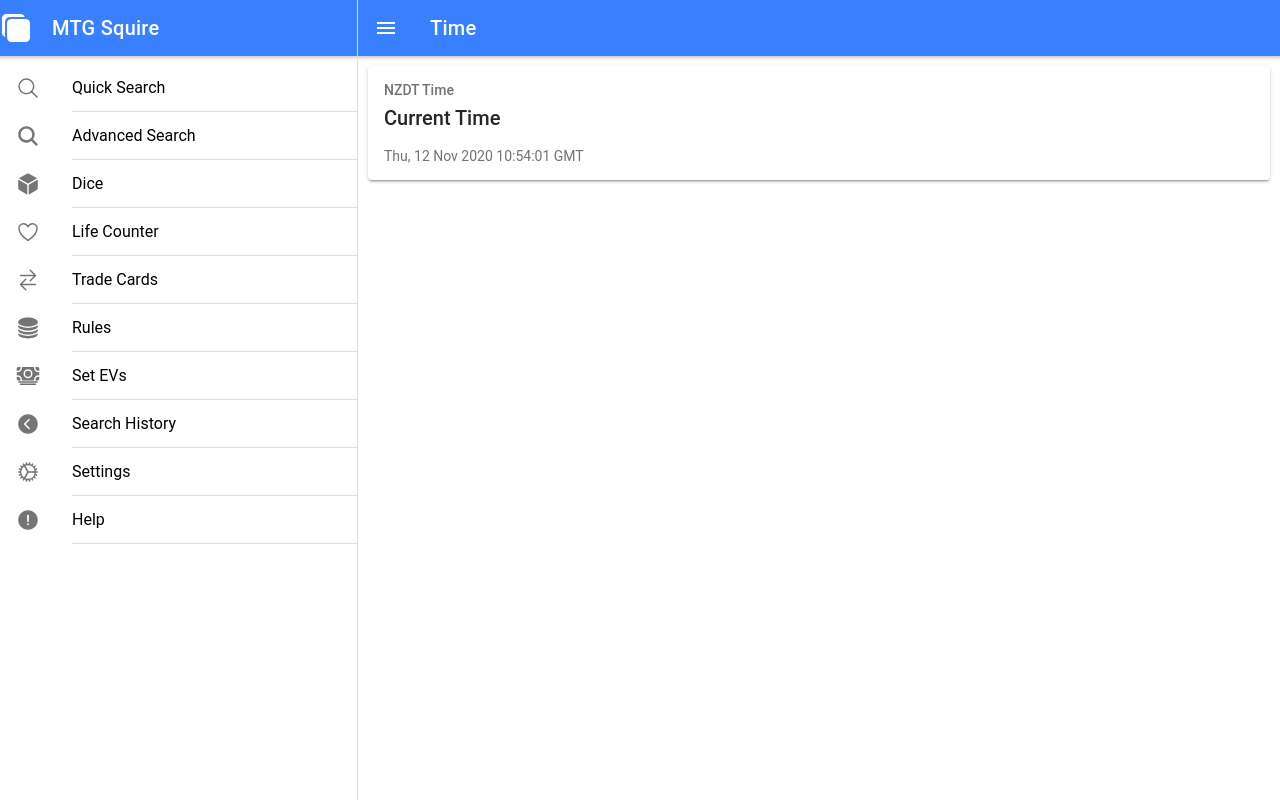
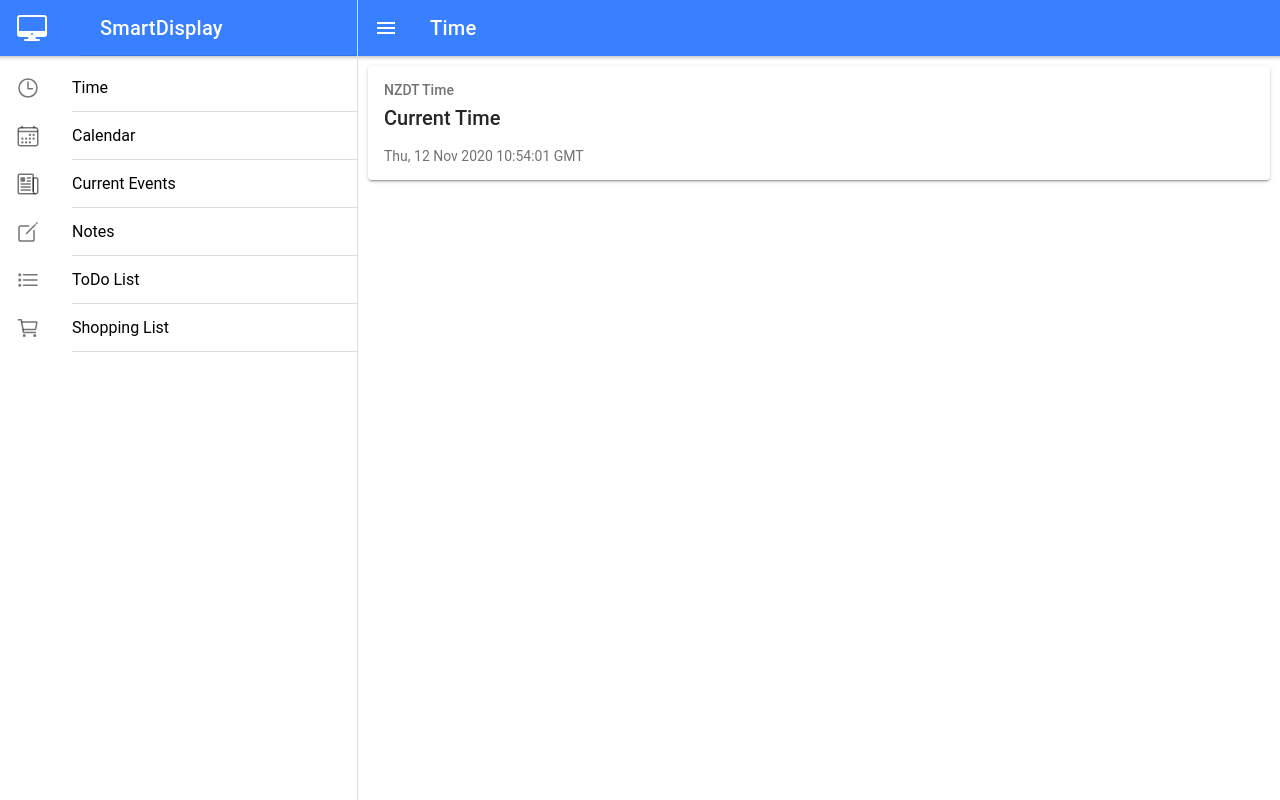
Before and after one commit to knitro/SmartDisplay, a React (Create React App) app: page /time in a window 1280 px wide. Built offline with nearby package versions, Linux system fonts and the light colour scheme.

Commit message:
Adjusted Sidebar to Work with Default Pages

```diff
--- a/src/components/SideBar/SideBar.tsx
+++ b/src/components/SideBar/SideBar.tsx
@@ -1,6 +1,6 @@
 import React, { Component } from 'react';
 import { IonHeader, IonToolbar, IonTitle, IonMenu, IonContent, IonList, IonItem, IonMenuToggle, IonIcon, IonText } from "@ionic/react";
-import { searchOutline, search, cube, heartOutline, swapHorizontal, server, cash, chevronBackCircle, cogOutline, copy, alertCircle } from 'ionicons/icons';
+import { timeOutline, calendarOutline, newspaperOutline, listOutline, createOutline, cartOutline, desktopOutline } from 'ionicons/icons';
 import uuid from 'uuid';
 
 ////////////////////////
@@ -22,26 +22,13 @@
 
   //Items on the Sidebar
   sideBarItems : SideBarItem[]= [
-    {label: "Quick Search", path: "/quick-search", iconName: searchOutline},
-    {label: "Advanced Search", path: "/advanced-search", iconName: search},
-    {label: "Dice", path: "/dice", iconName: cube},
-    {label: "Life Counter", path: "/life-counter/new-game", iconName: heartOutline},
-    {label: "Trade Cards", path: "/trade-cards", iconName: swapHorizontal},
-    {label: "Rules", path: "/rules/overview", iconName: server},
-    {label: "Set EVs", path: "/set-ev/overview", iconName: cash},
-    {label: "Search History", path: "/search-history", iconName: chevronBackCircle},
-    {label: "Settings", path: "/settings", iconName: cogOutline},
-    {label: "Help", path: "/help", iconName: alertCircle}
+    {label: "Time"            , path: "/time"             , iconName: timeOutline},
+    {label: "Calendar"        , path: "/calendar"         , iconName: calendarOutline},
+    {label: "Current Events"  , path: "/currentEvents"    , iconName: newspaperOutline},
+    {label: "Notes"           , path: "/notes"            , iconName: createOutline},
+    {label: "ToDo List"       , path: "/todoList"         , iconName: listOutline},
+    {label: "Shopping List"   , path: "/shoppingList"     , iconName: cartOutline},
   ];
-
-  ////////////////////////
-  /*Constructor*/
-  ////////////////////////
-
-  //Currently Commented out since it is not necessary. Uncomment if adding "dependencies"
-  // constructor(props : any) {
-  //   super(props)
-  // }
 
   ////////////////////////
   /*Methods*/
@@ -71,8 +58,10 @@
       <IonMenu side="start" type="overlay" contentId="main">
         <IonHeader>
           <IonToolbar color="primary">
-            <IonIcon icon={copy} slot="start" size="large"/>
-            <IonTitle>{"MTG Squire"}</IonTitle>
+            <IonItem color="primary">
+              <IonIcon icon={desktopOutline} slot="start" size="large"/>
+              <IonTitle>{"SmartDisplay"}</IonTitle>
+            </IonItem>
           </IonToolbar>
         </IonHeader>
 
```
